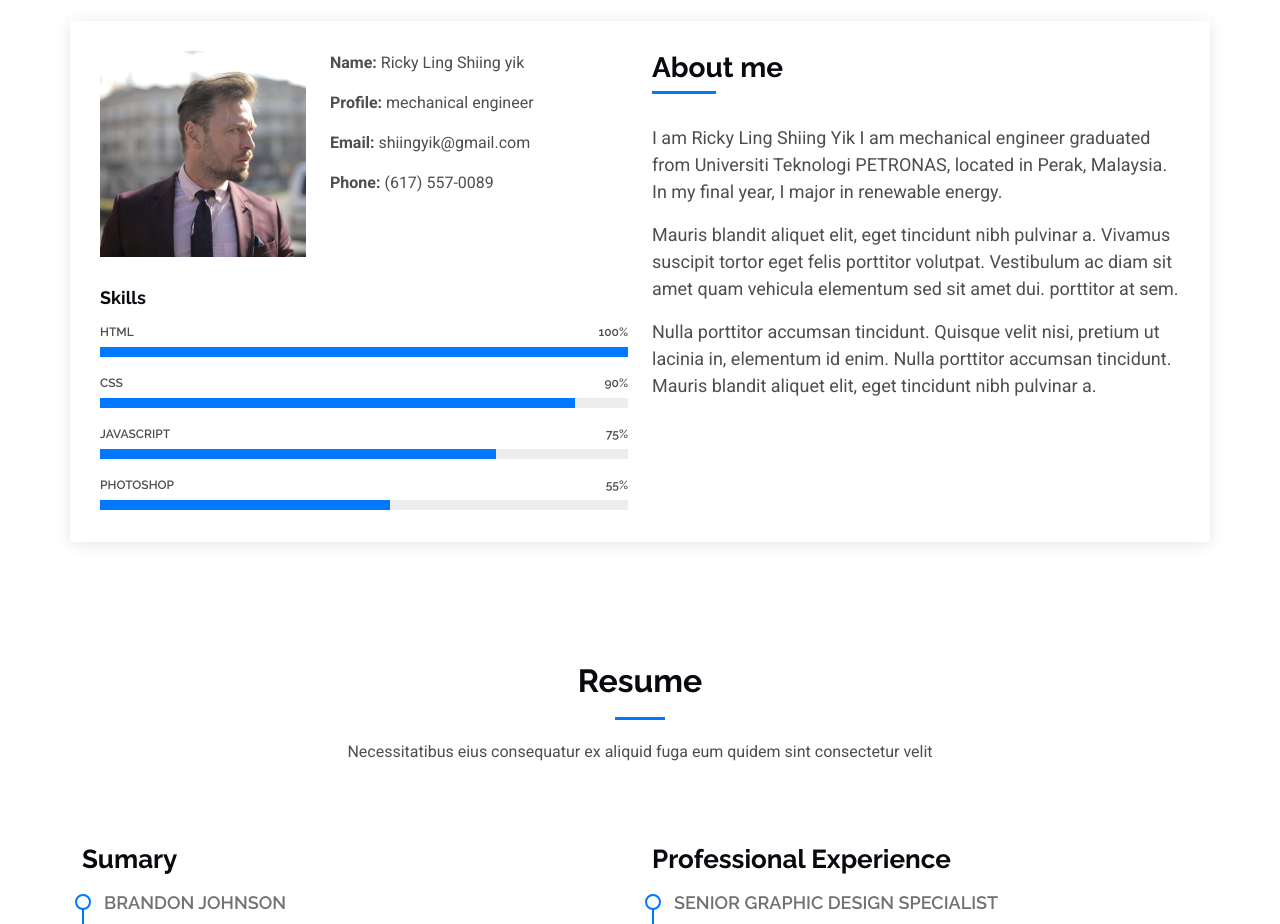
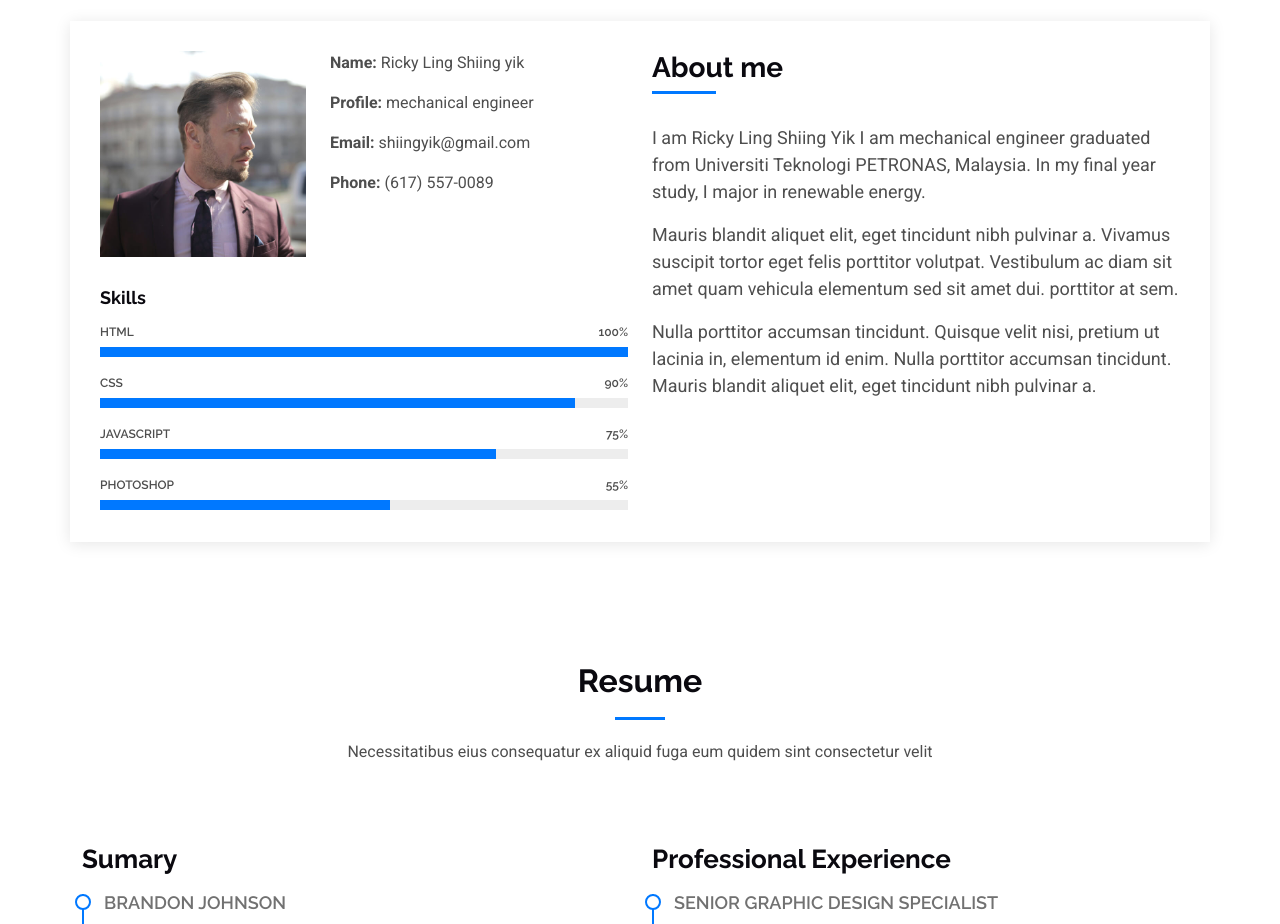
Before and after one commit to shiingyik-boop/website3, a plain HTML site: page index.html in a window 1280 px wide. Shown: the part 840-1764 px from the top of the page. Drawn offline with Linux system fonts and the light colour scheme; animation ran at ten frames a second.

Commit message:
Update index.html

```diff
--- a/index.html
+++ b/index.html
@@ -151,10 +151,8 @@
             <div class="about-me">
               <h4>About me</h4>
               <p>
-                I am Ricky Ling Shiing Yik I am mechanical engineer graduated from Universiti Teknologi PETRONAS, located in
-                Perak, Malaysia.
-                In my final year, I major in renewable energy.
-
+                I am Ricky Ling Shiing Yik I am mechanical engineer graduated from Universiti Teknologi PETRONAS, Malaysia.
+                In my final year study, I major in renewable energy.
               </p>
               <p>
                 Mauris blandit aliquet elit, eget tincidunt nibh pulvinar a. Vivamus suscipit tortor eget felis
```
